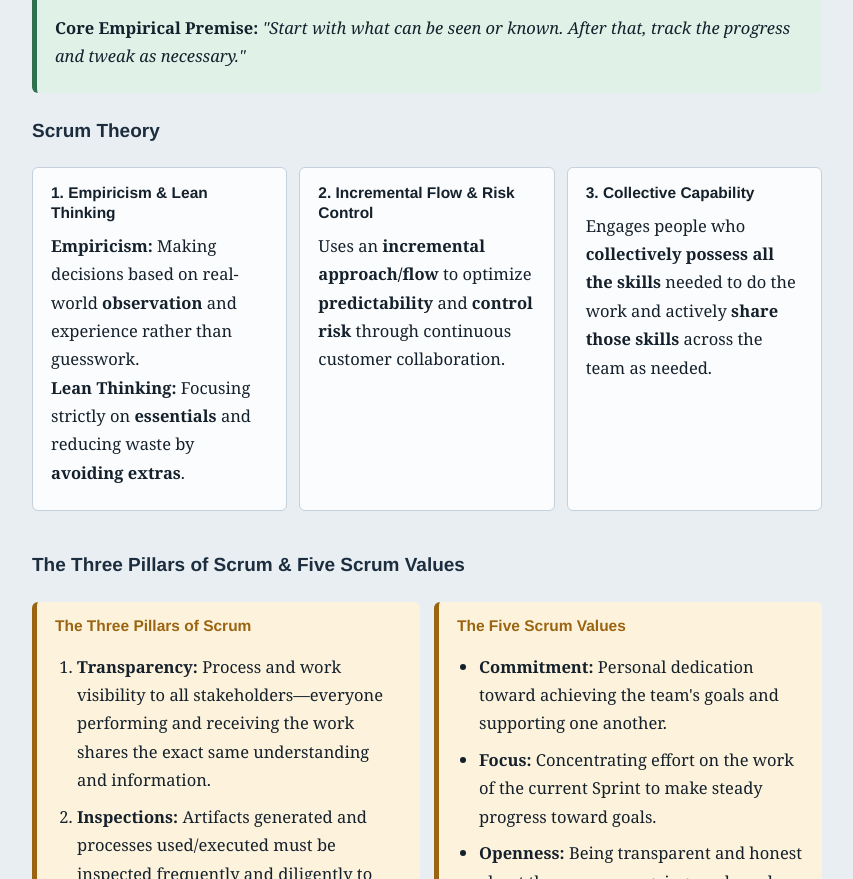
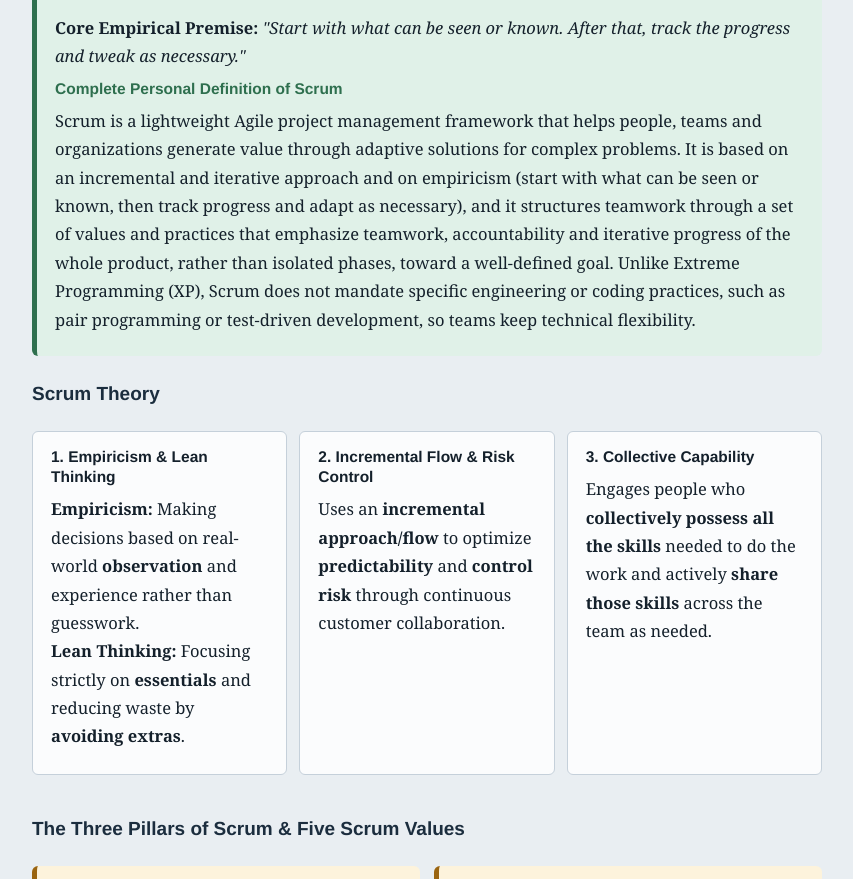
Before and after one commit to Muhammad-umais-khan/study-guides, a plain HTML site: page final_se_study_guide.html in a window 1280 px wide. Shown: the part 6481-7360 px from the top of the page, without its empty margins (341-1194 px from the left). Drawn offline with Linux system fonts and the light colour scheme.

Commit message:
Add complete personal Scrum definition
Co-authored-by: Copilot <223556219+Copilot@users.noreply.github.com>

```diff
--- a/final_se_study_guide.html
+++ b/final_se_study_guide.html
@@ -357,6 +357,8 @@ nav.searching #sres{display:block}
     <li><b>Process Flexibility (Scrum vs. XP):</b> Scrum is an Agile-based framework that <b>does not mandate specific software engineering or coding practices</b> (such as <b>pair programming</b> or <b>test-first development / TDD</b>), giving teams high technical flexibility—unlike <b>Extreme Programming (XP)</b>, which prescribes strict engineering rules.</li>
   </ol>
   <p><b>Core Empirical Premise:</b> <i>"Start with what can be seen or known. After that, track the progress and tweak as necessary."</i></p>
+  <h4>Complete Personal Definition of Scrum</h4>
+  <p>Scrum is a lightweight Agile project management framework that helps people, teams and organizations generate value through adaptive solutions for complex problems. It is based on an incremental and iterative approach and on empiricism (start with what can be seen or known, then track progress and adapt as necessary), and it structures teamwork through a set of values and practices that emphasize teamwork, accountability and iterative progress of the whole product, rather than isolated phases, toward a well-defined goal. Unlike Extreme Programming (XP), Scrum does not mandate specific engineering or coding practices, such as pair programming or test-driven development, so teams keep technical flexibility.</p>
 </div>
 
 <h3>Scrum Theory</h3>
```
